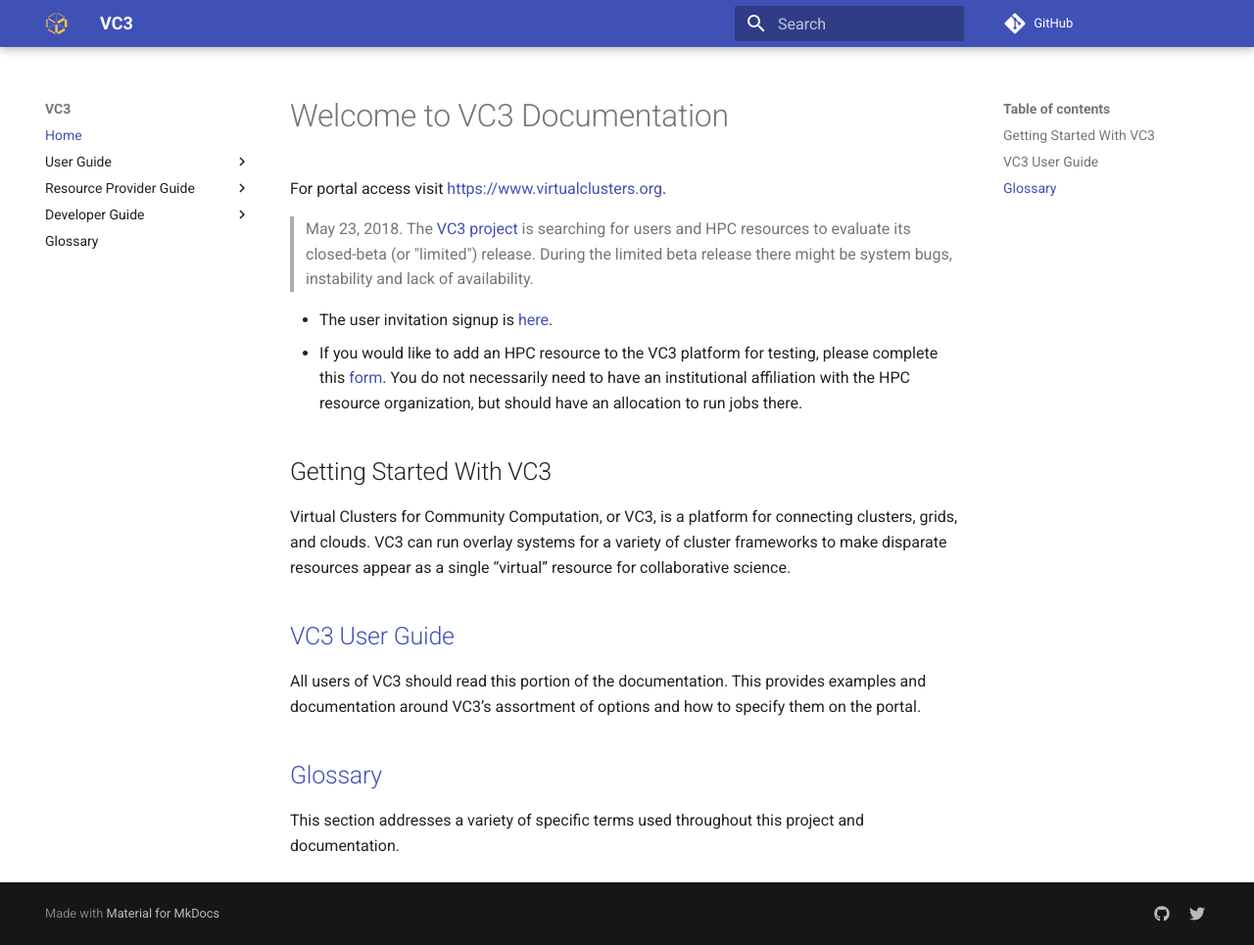
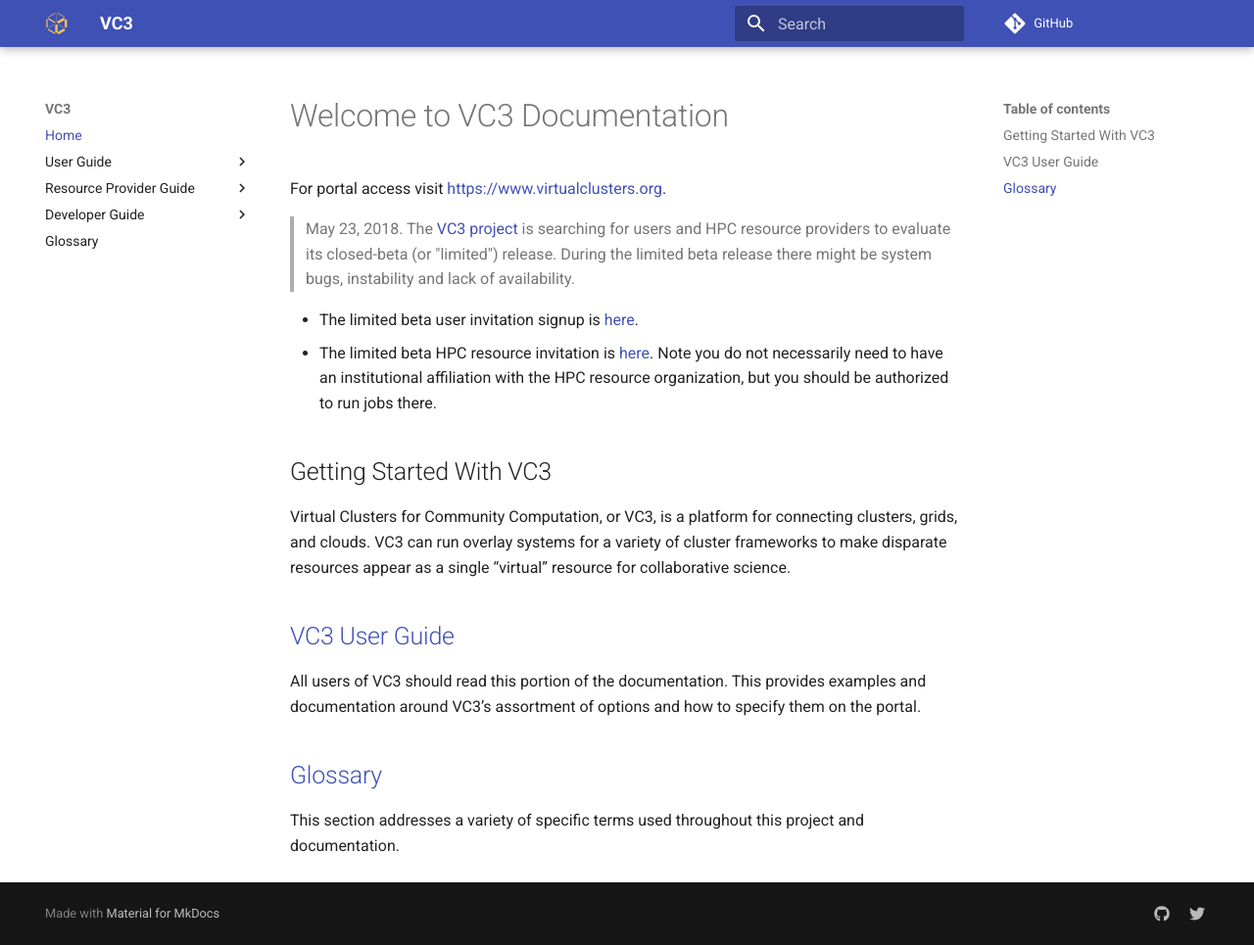
Before and after one commit to vc3-project/vc3-mkdocs, an MkDocs documentation site: the page built from docs/index.md, in a window 1280 px wide and 965 px high. Shown: the whole window at 98% size. Built offline with MkDocs 1.6.1 and Material for MkDocs 9.7.7, drawn with Linux system fonts in a browser that asks for light colours; comment, search, counter and statistics services are not loaded; old or Windows-style settings are respelled for this version of MkDocs.

Commit message:
re-wording a bit

```diff
--- a/docs/index.md
+++ b/docs/index.md
@@ -2,10 +2,10 @@
 
 For portal access visit [https://www.virtualclusters.org](https://www.virtualclusters.org).
 
-> May 23, 2018. The [VC3 project](http://www.virtualclusters.org) is searching for users and HPC resources to evaluate its closed-beta (or "limited") release.  During the limited beta release there might be system bugs, instability and lack of availability.
+> May 23, 2018. The [VC3 project](http://www.virtualclusters.org) is searching for users and HPC resource providers to evaluate its closed-beta (or "limited") release.  During the limited beta release there might be system bugs, instability and lack of availability.
 
-* The user invitation signup is [here](http://bit.ly/vc3-signup).
-* If you would like to add an HPC resource to the VC3 platform for testing, please complete this [form](http://bit.ly/vc3-new-resource).  You do not necessarily need to have an institutional affiliation with the HPC resource organization, but should have an allocation to run jobs there.
+* The limited beta user invitation signup is [here](http://bit.ly/vc3-signup).
+* The limited beta HPC resource invitation is [here](http://bit.ly/vc3-new-resource).  Note you do not necessarily need to have an institutional affiliation with the HPC resource organization, but you should be authorized to run jobs there.
 
 ## Getting Started With VC3
 
```
